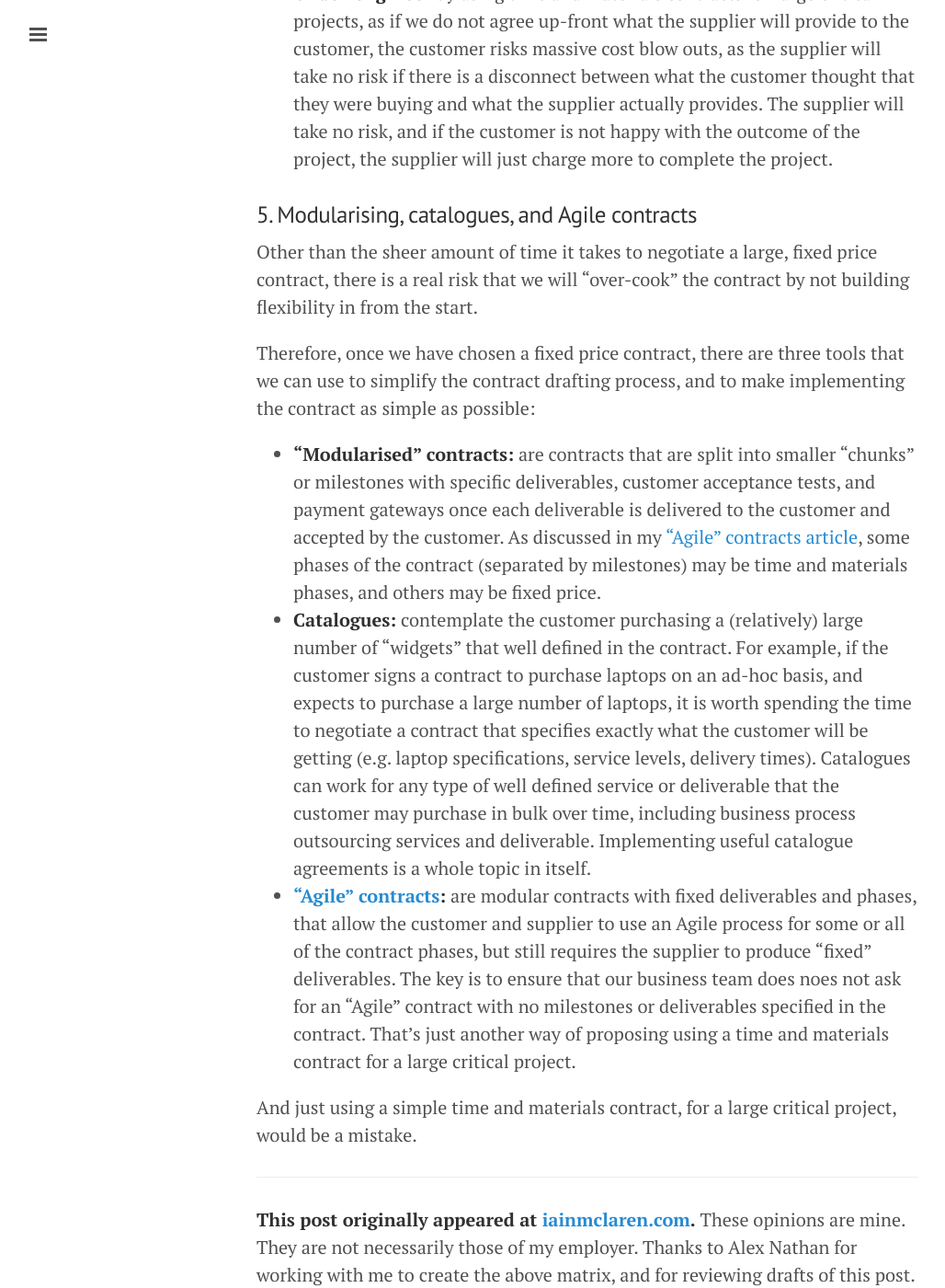
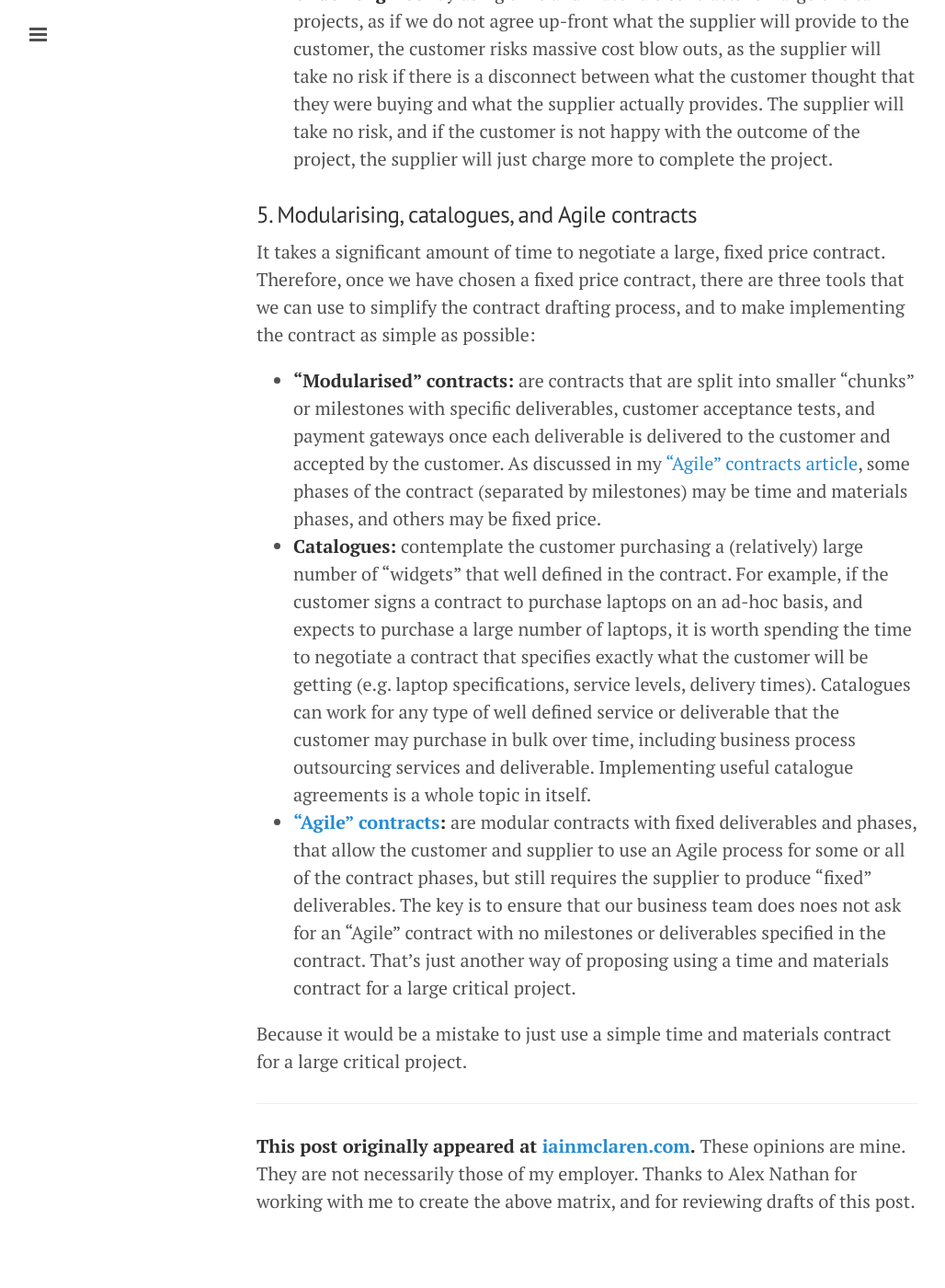
Before and after one commit to imclaren/blog, a Jekyll site: the page built from _posts/2015-02-04-contracttypes.md, in a window 1280 px wide and 1400 px high, scrolled down 3048 px. Shown: the whole window at 92% size, without its empty margins (1-1029 px from the left). Built offline with Jekyll 4.4.1, drawn with Linux system fonts in a browser that asks for light colours; Markdown is read by kramdown in place of the engine named in the settings.

Commit message:
Contract types post

```diff
--- a/_posts/2015-02-04-contracttypes.md
+++ b/_posts/2015-02-04-contracttypes.md
@@ -45,15 +45,13 @@ We don't:
 
 ### 5. Modularising, catalogues, and Agile contracts
 
-Other than the sheer amount of time it takes to negotiate a large, fixed price contract, there is a real risk that we will "over-cook" the contract by not building flexibility in from the start.
-
-Therefore, once we have chosen a fixed price contract, there are three tools that we can use to simplify the contract drafting process, and to make implementing the contract as simple as possible:
+It takes a significant amount of time to negotiate a large, fixed price contract.  Therefore, once we have chosen a fixed price contract, there are three tools that we can use to simplify the contract drafting process, and to make implementing the contract as simple as possible:
 
 - **"Modularised" contracts:** are contracts that are split into smaller "chunks" or milestones with specific deliverables, customer acceptance tests, and payment gateways once each deliverable is delivered to the customer and accepted by the customer.  As discussed in my ["Agile" contracts article](http://iainmclaren.com/2015/01/28/agile/), some phases of the contract (separated by milestones) may be time and materials phases, and others may be fixed price.
 - **Catalogues:** contemplate the customer purchasing a (relatively) large number of "widgets" that well defined in the contract.  For example, if the customer signs a contract to purchase laptops on an ad-hoc basis, and expects to purchase a large number of laptops, it is worth spending the time to negotiate a contract that specifies exactly what the customer will be getting (e.g. laptop specifications, service levels, delivery times).  Catalogues can work for any type of well defined service or deliverable that the customer may purchase in bulk over time, including business process outsourcing services and deliverable.  Implementing useful catalogue agreements is a whole topic in itself.
 - **["Agile" contracts](http://iainmclaren.com/2015/01/28/agile/):** are modular contracts with fixed deliverables and phases, that allow the customer and supplier to use an Agile process for some or all of the contract phases, but still requires the supplier to produce "fixed" deliverables.  The key is to ensure that our business team does noes not ask for an "Agile" contract with no milestones or deliverables specified in the contract.  That's just another way of proposing using a time and materials contract for a large critical project.
 
-And just using a simple time and materials contract, for a large critical project, would be a mistake.
+Because it would be a mistake to just use a simple time and materials contract for a large critical project.
 
 ---
 
```
